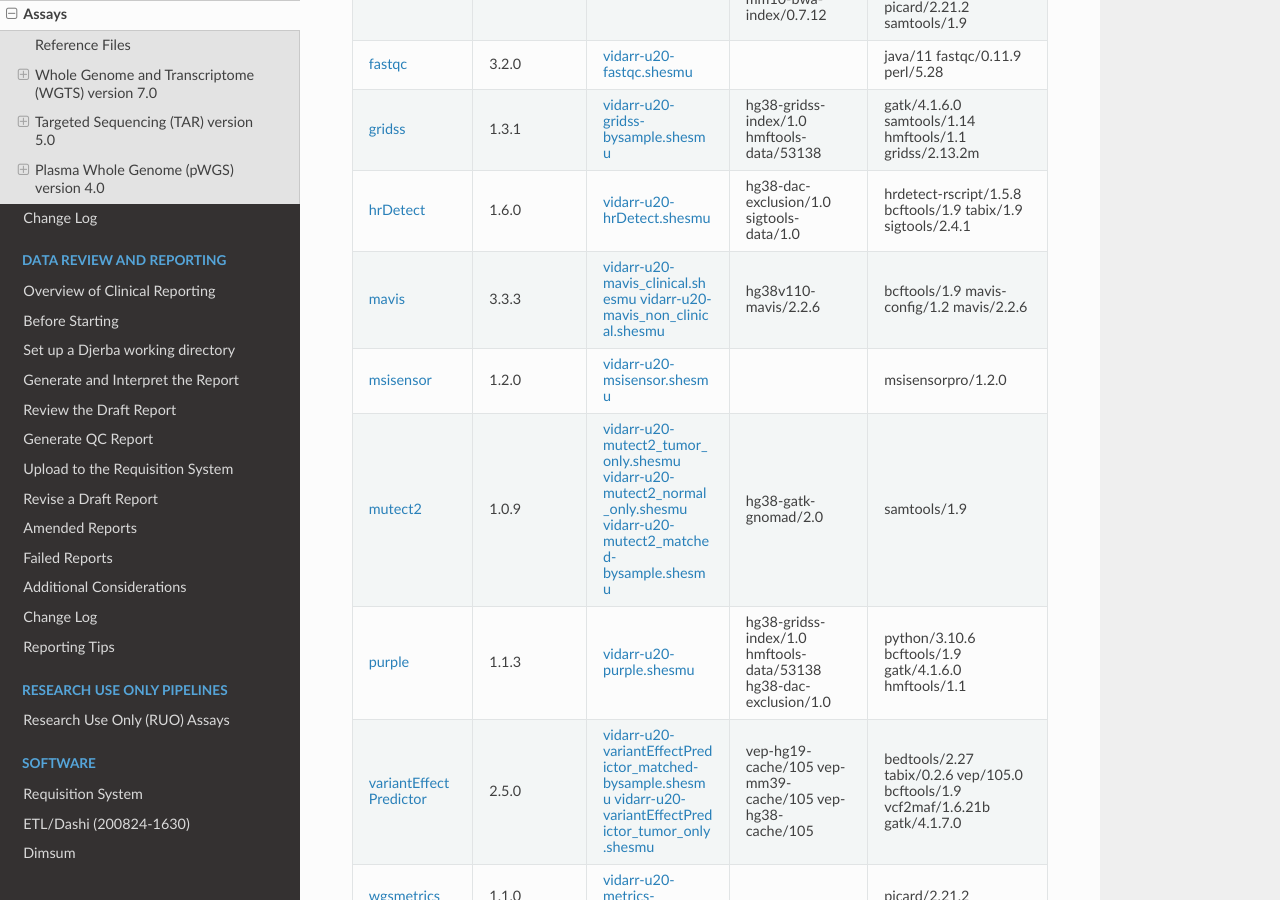
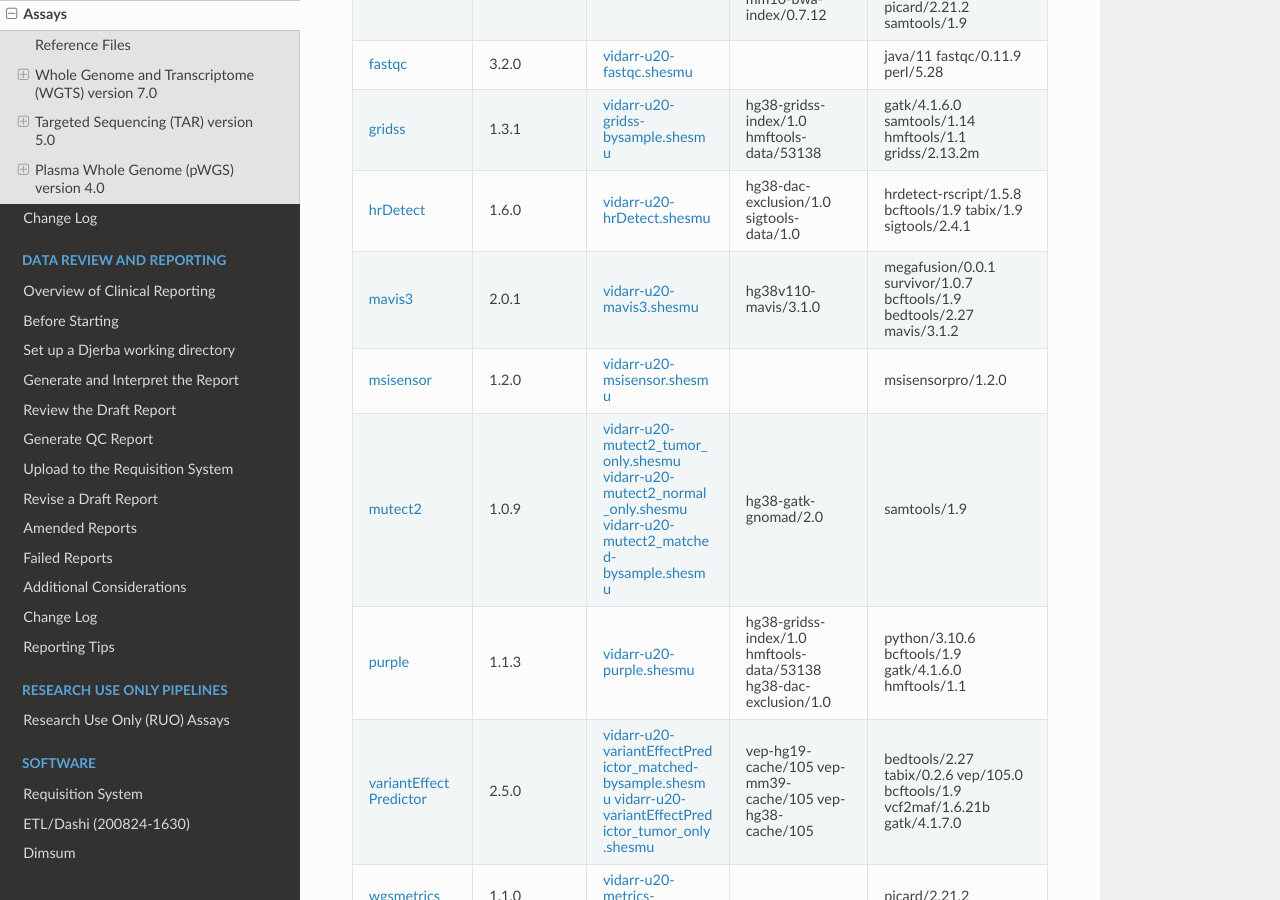
Before and after one commit to oicr-gsi/oicr-gsi, a Sphinx documentation site: the page built from source/informatics-pipelines/assays.rst, in a window 1280 px wide and 900 px high, scrolled down 3471 px. Built offline with Sphinx 7.4.7 and the Read the Docs theme 3.1.0, drawn with Linux system fonts in a browser that asks for light colours.

Commit message:
Update mavis3 in both WTS and WGS assay description

```diff
--- a/source/informatics-pipelines/software/wgs.csv
+++ b/source/informatics-pipelines/software/wgs.csv
@@ -11,7 +11,7 @@
 "`fastqc <https://github.com/oicr-gsi/fastqc>`__","3.2.0","`vidarr-u20-fastqc.shesmu <https://bitbucket.oicr.on.ca/projects/GSI/repos/analysis-config/browse/shesmu/production-cap/vidarr-u20-fastqc.shesmu>`__","","java/11 fastqc/0.11.9 perl/5.28"
 "`gridss <https://github.com/oicr-gsi/gridss>`__","1.3.1","`vidarr-u20-gridss-bysample.shesmu <https://bitbucket.oicr.on.ca/projects/GSI/repos/analysis-config/browse/shesmu/production-cap/vidarr-u20-gridss-bysample.shesmu>`__","hg38-gridss-index/1.0 hmftools-data/53138","gatk/4.1.6.0 samtools/1.14 hmftools/1.1 gridss/2.13.2m"
 "`hrDetect <https://github.com/oicr-gsi/hrDetect>`__","1.6.0","`vidarr-u20-hrDetect.shesmu <https://bitbucket.oicr.on.ca/projects/GSI/repos/analysis-config/browse/shesmu/production-cap/vidarr-u20-hrDetect.shesmu>`__","hg38-dac-exclusion/1.0 sigtools-data/1.0","hrdetect-rscript/1.5.8 bcftools/1.9 tabix/1.9 sigtools/2.4.1"
-"`mavis <https://github.com/oicr-gsi/mavis>`__","3.3.3","`vidarr-u20-mavis_clinical.shesmu <https://bitbucket.oicr.on.ca/projects/GSI/repos/analysis-config/browse/shesmu/production-cap/vidarr-u20-mavis_clinical.shesmu>`__ `vidarr-u20-mavis_non_clinical.shesmu <https://bitbucket.oicr.on.ca/projects/GSI/repos/analysis-config/browse/shesmu/production-cap/vidarr-u20-mavis_non_clinical.shesmu>`__","hg38v110-mavis/2.2.6","bcftools/1.9 mavis-config/1.2 mavis/2.2.6"
+"`mavis3 <https://github.com/oicr-gsi/mavis3>`__","2.0.1","`vidarr-u20-mavis3.shesmu <https://bitbucket.oicr.on.ca/projects/GSI/repos/analysis-config/browse/shesmu/production-cap/vidarr-u20-mavis3.shesmu>`__","hg38v110-mavis/3.1.0","megafusion/0.0.1 survivor/1.0.7 bcftools/1.9 bedtools/2.27 mavis/3.1.2"
 "`msisensor <https://github.com/oicr-gsi/msisensor>`__","1.2.0","`vidarr-u20-msisensor.shesmu <https://bitbucket.oicr.on.ca/projects/GSI/repos/analysis-config/browse/shesmu/production-cap/vidarr-u20-msisensor.shesmu>`__","","msisensorpro/1.2.0"
 "`mutect2 <https://github.com/oicr-gsi/mutect2>`__","1.0.9","`vidarr-u20-mutect2_tumor_only.shesmu <https://bitbucket.oicr.on.ca/projects/GSI/repos/analysis-config/browse/shesmu/production-cap/vidarr-u20-mutect2_tumor_only.shesmu>`__ `vidarr-u20-mutect2_normal_only.shesmu <https://bitbucket.oicr.on.ca/projects/GSI/repos/analysis-config/browse/shesmu/production-cap/vidarr-u20-mutect2_normal_only.shesmu>`__ `vidarr-u20-mutect2_matched-bysample.shesmu <https://bitbucket.oicr.on.ca/projects/GSI/repos/analysis-config/browse/shesmu/production-cap/vidarr-u20-mutect2_matched-bysample.shesmu>`__","hg38-gatk-gnomad/2.0","samtools/1.9"
 "`purple <https://github.com/oicr-gsi/purple>`__","1.1.3","`vidarr-u20-purple.shesmu <https://bitbucket.oicr.on.ca/projects/GSI/repos/analysis-config/browse/shesmu/production-cap/vidarr-u20-purple.shesmu>`__","hg38-gridss-index/1.0 hmftools-data/53138 hg38-dac-exclusion/1.0","python/3.10.6 bcftools/1.9 gatk/4.1.6.0 hmftools/1.1"
--- a/source/informatics-pipelines/software/wgs.txt
+++ b/source/informatics-pipelines/software/wgs.txt
@@ -11,7 +11,7 @@ crosscheckFingerprintsCollector
 delly
 variantEffectPredictor
 mutect2
-mavis
+mavis3
 msisensor
 hrDetect
 gridss
--- a/source/informatics-pipelines/software/wts.txt
+++ b/source/informatics-pipelines/software/wts.txt
@@ -5,6 +5,6 @@ star
 starfusion
 rnaseqqc
 arriba
-mavis
+mavis3
 rsem
 crosscheckFingerprintsCollector
```
